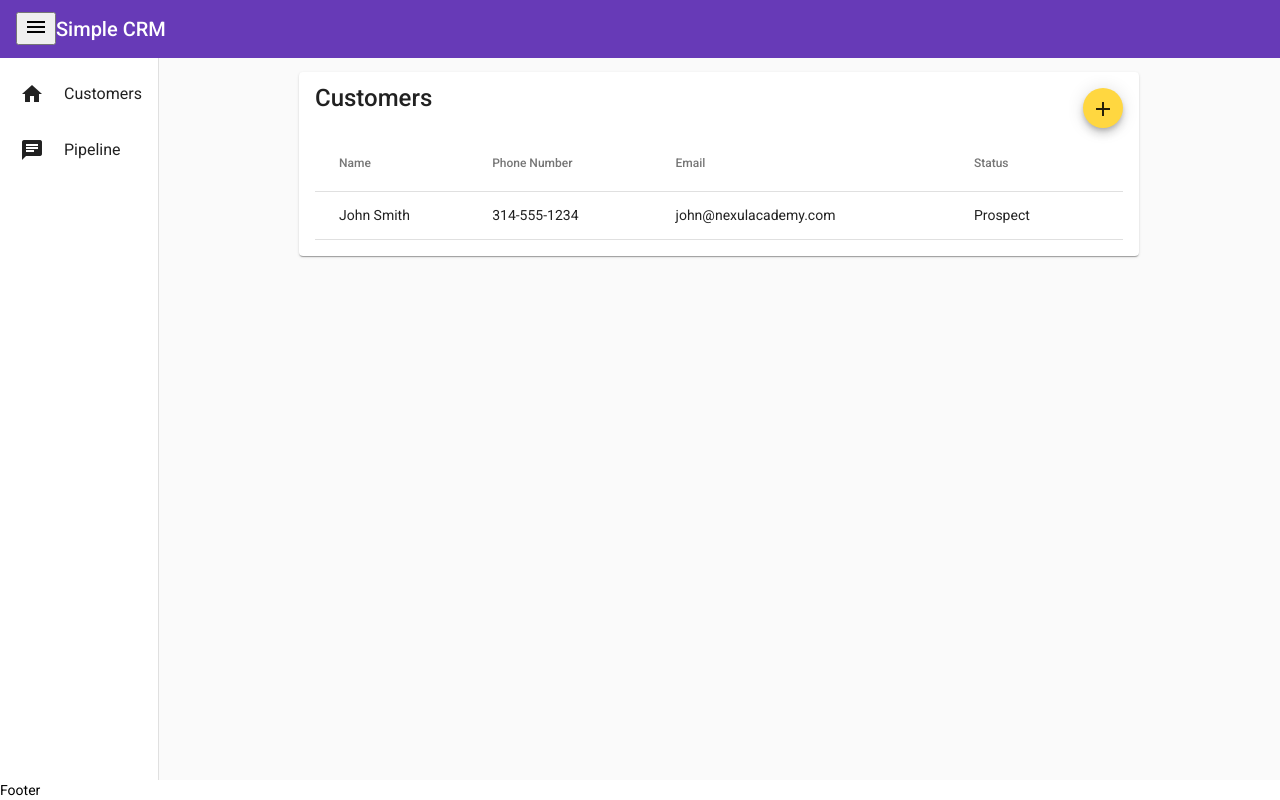
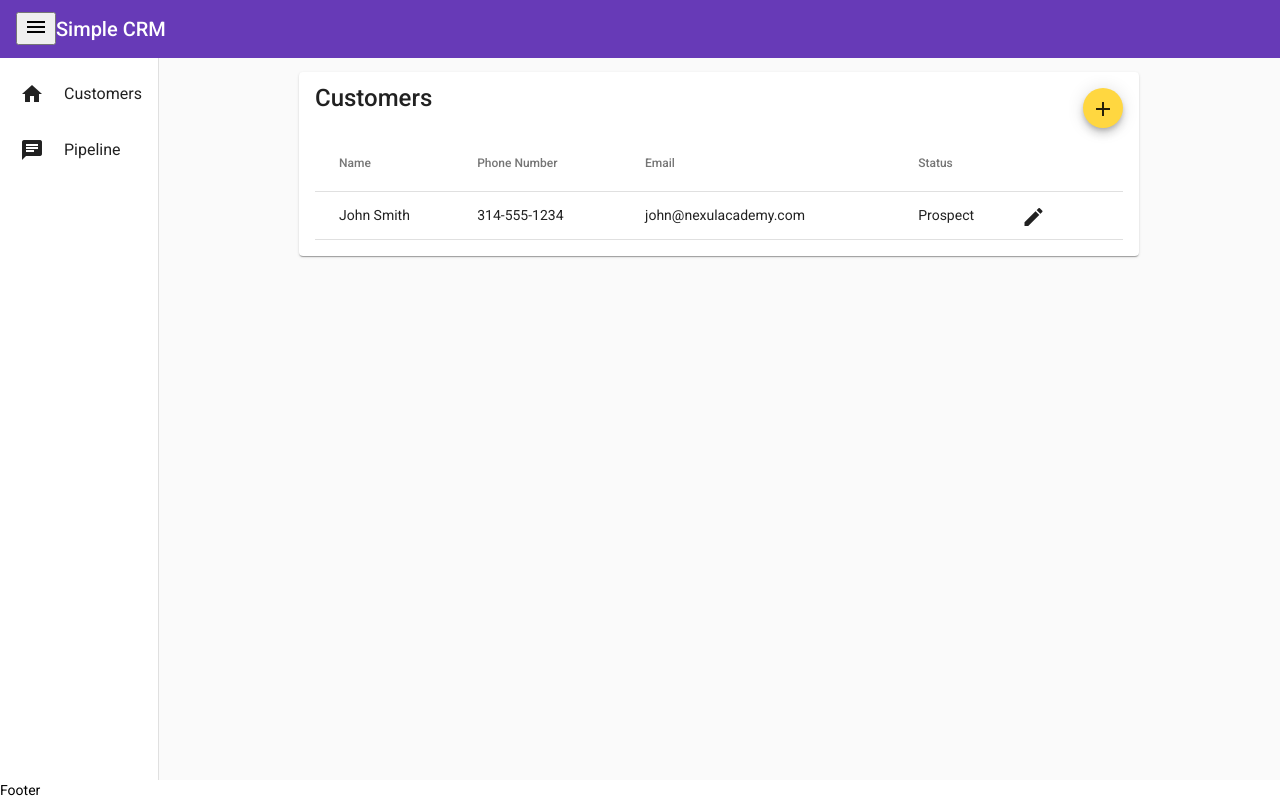
Before and after one commit to c-bec-k/aspnet-core-fundamentals-v3, an Angular app in the folder aspnet-core-fundamentals-v3/simple-crm-cli/: page /customers in a window 1280 px wide. Built offline with nearby package versions, Linux system fonts and the light colour scheme.

Commit message:
62: Added Parameterized routing for a new customer detail component

```diff
--- a/aspnet-core-fundamentals-v3/simple-crm-cli/package.json
+++ b/aspnet-core-fundamentals-v3/simple-crm-cli/package.json
@@ -18,7 +18,7 @@
     "@angular/core": "~11.2.6",
     "@angular/flex-layout": "^11.0.0-beta.33",
     "@angular/forms": "~11.2.3",
-    "@angular/material": "^11.2.3",
+    "@angular/material": "^11.2.7",
     "@angular/platform-browser": "~11.2.3",
     "@angular/platform-browser-dynamic": "~11.2.3",
     "@angular/router": "~11.2.3",
--- /dev/null
+++ b/aspnet-core-fundamentals-v3/simple-crm-cli/src/app/customer/customer-detail/customer-detail.component.html
@@ -0,0 +1 @@
+<p>customer-detail works!</p>
--- /dev/null
+++ b/aspnet-core-fundamentals-v3/simple-crm-cli/src/app/customer/customer-detail/customer-detail.component.ts
@@ -0,0 +1,24 @@
+import { Component, OnInit } from '@angular/core';
+import { FormBuilder } from '@angular/forms';
+import { ActivatedRoute } from '@angular/router';
+import { CustomerService } from '../customer.service';
+
+@Component({
+  selector: 'crm-customer-detail',
+  templateUrl: './customer-detail.component.html',
+  styleUrls: ['./customer-detail.component.css']
+})
+export class CustomerDetailComponent implements OnInit {
+  customerId!: number;
+
+  constructor(
+    private fb: FormBuilder,
+    private customerService: CustomerService,
+    private route: ActivatedRoute
+    ) { }
+
+  ngOnInit(): void {
+    this.customerId = parseInt(this.route.snapshot.params.id, 10)
+  }
+
+}
--- a/aspnet-core-fundamentals-v3/simple-crm-cli/src/app/customer/customer-list-page/customer-list-page.component.html
+++ b/aspnet-core-fundamentals-v3/simple-crm-cli/src/app/customer/customer-list-page/customer-list-page.component.html
@@ -24,6 +24,13 @@
       <th mat-header-cell *matHeaderCellDef mat-sort-header> Email </th>
       <td mat-cell *matCellDef="let row"> {{row.emailAddress}} </td>
     </ng-container>
+    <ng-container matColumnDef="edit">
+      <th mat-header-cell *matHeaderCellDef></th>
+      <td mat-cell *matCellDef="let row" (click)="openDetail(row)">
+        <button mat-icon-button>
+        <mat-icon>edit</mat-icon>
+      </button> </td>
+    </ng-container>
     <tr mat-header-row *matHeaderRowDef="displayColumns"></tr>
     <tr mat-row *matRowDef="let row; columns: displayColumns;"></tr>
   </table>
--- a/aspnet-core-fundamentals-v3/simple-crm-cli/src/app/customer/customer-list-page/customer-list-page.component.ts
+++ b/aspnet-core-fundamentals-v3/simple-crm-cli/src/app/customer/customer-list-page/customer-list-page.component.ts
@@ -6,6 +6,7 @@ import { CustomerService } from '../customer.service';
 import { Observable } from 'rxjs';
 import { CustomerCreateDialogComponent } from '../customer-create-dialog/customer-create-dialog.component';
 import { MatDialog } from '@angular/material/dialog';
+import { Router } from '@angular/router';
 
 
 @Component({
@@ -17,17 +18,26 @@ export class CustomerListPageComponent implements OnInit, AfterViewInit {
   customers$!: Observable<Customer[]>;
 
   dataSource!: MatTableDataSource<Customer>; // The ! tells Angular you know it may be used before it is set.  Try it without to see the error
-  displayColumns = ['name', 'phoneNumber', 'emailAddress', 'statusCode'];
+  displayColumns = ['name', 'phoneNumber', 'emailAddress', 'statusCode','edit'];
 
 
 
-  constructor(private customerService: CustomerService, public dialog: MatDialog) {
+  constructor(
+    private customerService: CustomerService,
+    private router: Router,
+    public dialog: MatDialog
+    ) {
     this.customers$ = this.customerService.search('');
   }
 
   @ViewChild(MatSort) sort!: MatSort;
 
   ngOnInit(): void { }
+  openDetail(item: Customer): void {
+    if(item) {
+      this.router.navigate([`./customer/${item.customerId}`])
+    }
+  }
 
   ngAfterViewInit() {
     // this.dataSource.sort = this.sort;
--- a/aspnet-core-fundamentals-v3/simple-crm-cli/src/app/customer/customer-routing.module.ts
+++ b/aspnet-core-fundamentals-v3/simple-crm-cli/src/app/customer/customer-routing.module.ts
@@ -1,5 +1,6 @@
 import { NgModule } from '@angular/core';
 import { RouterModule, Routes } from '@angular/router';
+import { CustomerDetailComponent } from './customer-detail/customer-detail.component';
 import { CustomerListPageComponent } from './customer-list-page/customer-list-page.component';
 
 const routes: Routes = [
@@ -7,6 +8,11 @@ const routes: Routes = [
     path: 'customers',
     pathMatch: 'full',
     component: CustomerListPageComponent
+  },
+  {
+    path: 'customer/:id',
+    pathMatch: 'full',
+    component: CustomerDetailComponent
   }
 ];
 
--- a/aspnet-core-fundamentals-v3/simple-crm-cli/src/app/customer/customer.module.ts
+++ b/aspnet-core-fundamentals-v3/simple-crm-cli/src/app/customer/customer.module.ts
@@ -16,10 +16,11 @@ import { MatDialogModule } from '@angular/material/dialog';
 import { ReactiveFormsModule } from '@angular/forms';
 import {MatInputModule} from '@angular/material/input';
 import {MatSelectModule} from '@angular/material/select';
+import { CustomerDetailComponent } from './customer-detail/customer-detail.component';
 
 
 @NgModule({
-  declarations: [CustomerListPageComponent, CustomerCreateDialogComponent],
+  declarations: [CustomerListPageComponent, CustomerCreateDialogComponent, CustomerDetailComponent],
   imports: [
     CommonModule,
     CustomerRoutingModule,
```
Also changed, not shown: aspnet-core-fundamentals-v3/simple-crm-cli/src/app/customer/customer-detail/customer-detail.component.css (added), 1 other file (tests, documents, lock files or other folders).
